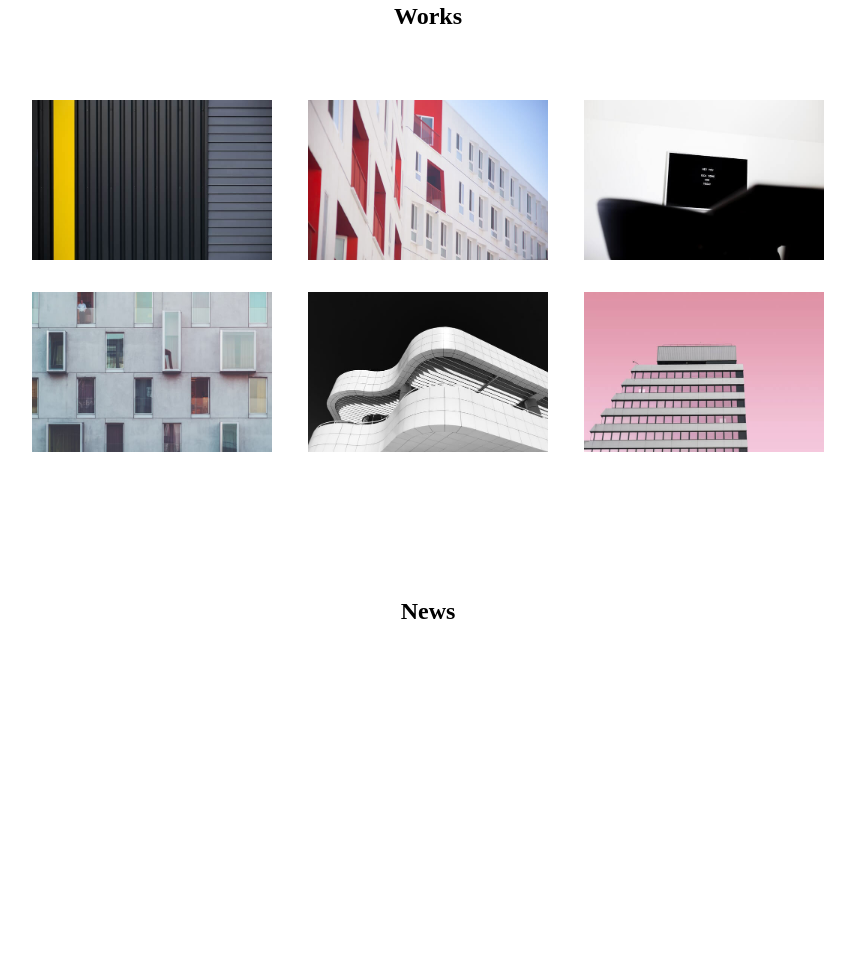
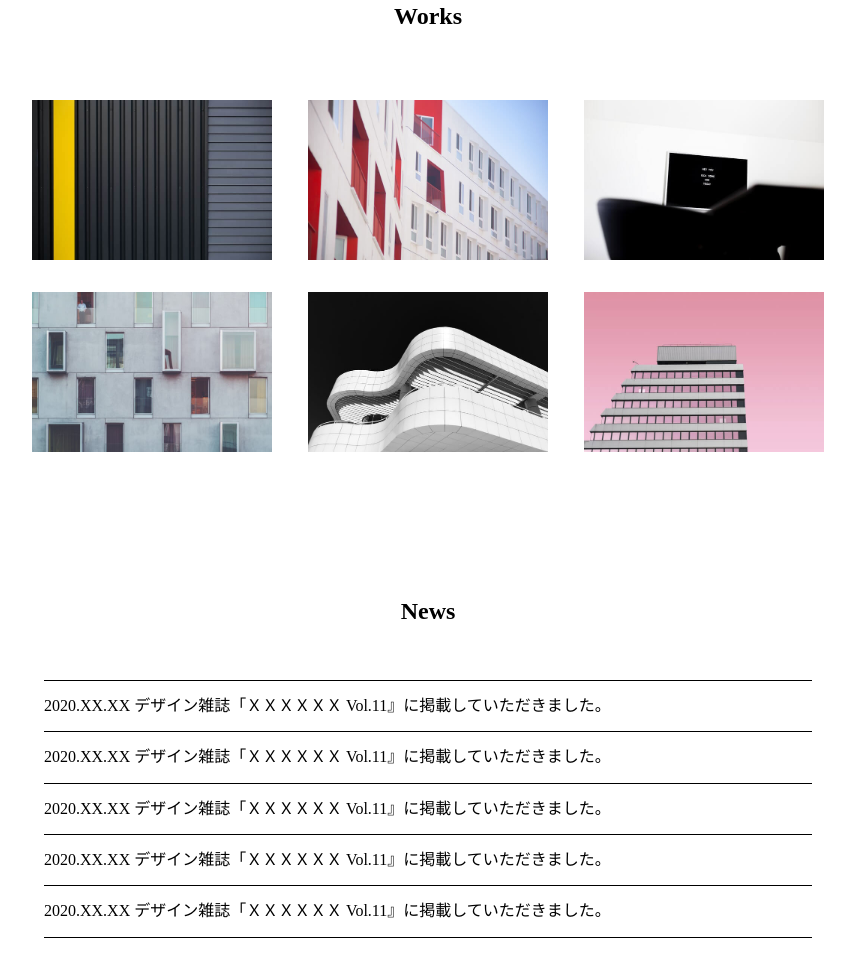
Before and after one commit to aoyagi-takuro/mywork, a plain HTML site: page index.html in a window 1280 px wide. Shown: the part 1158-2114 px from the top of the page, without its empty margins (212-1067 px from the left). Before the commit the page ends 1838 px from the top, so only its background shows below. Drawn offline with Linux system fonts and the light colour scheme.

Commit message:
Newsのitem作成

```diff
--- a/CSS/style.css
+++ b/CSS/style.css
@@ -42,7 +42,7 @@ header li {
     font-weight: bold;
 }
 
-.about-text p {
+.about-item p {
     margin-bottom: 24px;
 }
 
@@ -58,3 +58,15 @@ header li {
     height: 160px;
     margin: 16px;
 }
+
+.news-item {
+    margin: 0 auto;
+    width: 80%;
+    border-top: 1px solid #000;
+
+}
+
+.news-item p {
+    padding: 16px 0;
+    border-bottom: 1px solid #000;
+}
--- a/index.html
+++ b/index.html
@@ -34,7 +34,7 @@
         </div>
         <div class="section-container">
             <h1 class="section-title">About</h1>
-            <div class="about-text">
+            <div class="about-item">
                 <p>Xxxxx Ashley</p>
                 <p>2th Floor xxxx Building x-x-x Nishiazabu, Tokyo 106-0031 Japan<br>tel: 000-0000-0000<br>url: www.xxxxxx.jp<br>mail: xxx@xxxxxx.jp</p>
                 <p>プロフィールテキストテキストテキストテキストテキストテキストテキストテキストテキストスト テキストテキストテキストテキ<br>ストテキストテキストテキストテキストテキストテキストテキスト テキストテキストテキストテキストテキストテキストテキスト<br>テキストテキストテキストテキスト</p>
@@ -51,10 +51,22 @@
                 <img class="works-img" src="img/works6.jpg">
             </div>
         </div>
-        <div class="section-news">
+        <div class="section-container">
             <h1 class="section-title">News</h1>
+            <div class="news-item">
+                <p><span>2020.XX.XX</span>
+                    デザイン雑誌「ＸＸＸＸＸＸ Vol.11』に掲載していただきました。</p>
+                <p><span>2020.XX.XX</span>
+                    デザイン雑誌「ＸＸＸＸＸＸ Vol.11』に掲載していただきました。</p>
+                <p><span>2020.XX.XX</span>
+                    デザイン雑誌「ＸＸＸＸＸＸ Vol.11』に掲載していただきました。</p>
+                <p><span>2020.XX.XX</span>
+                    デザイン雑誌「ＸＸＸＸＸＸ Vol.11』に掲載していただきました。</p>
+                <p><span>2020.XX.XX</span>
+                    デザイン雑誌「ＸＸＸＸＸＸ Vol.11』に掲載していただきました。</p>
+            </div>
         </div>
-        <div class="section-contact">
+        <div class="section-container">
 
         </div>
     </main>
```
